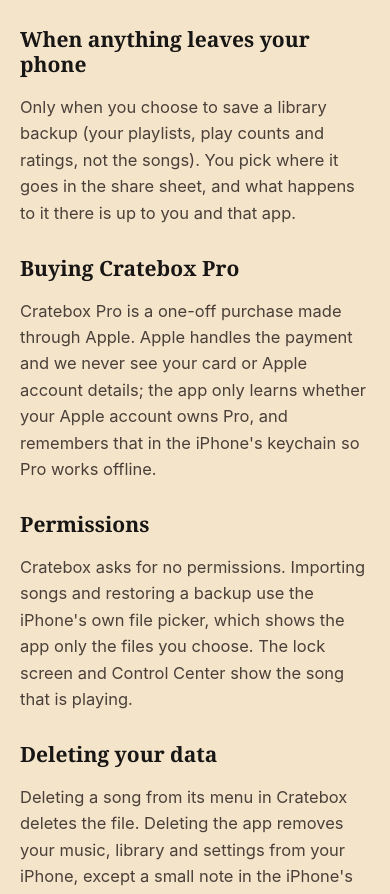
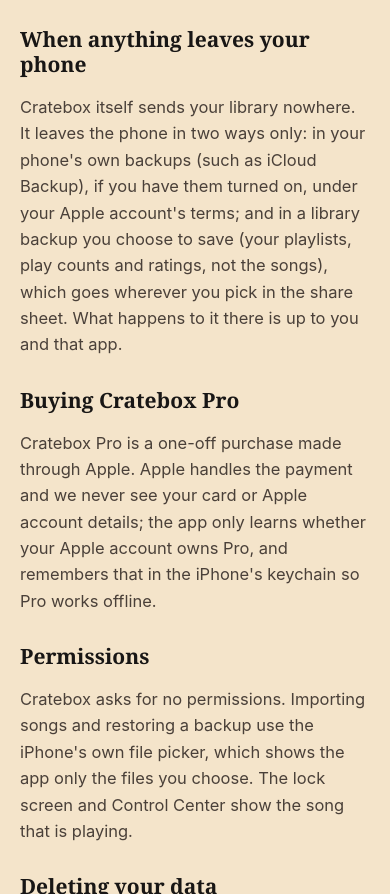
Before and after one commit to xApriCatex/cratebox, a plain HTML site: page privacy.html in a window 390 px wide. Shown: the part 876-1770 px from the top of the page. Drawn offline with Linux system fonts and the light colour scheme.

Commit message:
Privacy: name the phone's own backups under 'When anything leaves your phone'

```diff
--- a/privacy.html
+++ b/privacy.html
@@ -33,7 +33,7 @@ p, li { color: var(--soft); } .updated { font-size: 14px; }
   <p>Your songs are files in Cratebox's own folder on your iPhone, which you can see in the Files app. Play counts, ratings, playlists and settings are saved in Cratebox's own storage on your iPhone. None of it is sent to us or to anyone else. If your phone makes its own backup (for example iCloud Backup), that backup includes them, under your Apple account's privacy terms.</p>
 
   <h2>When anything leaves your phone</h2>
-  <p>Only when you choose to save a library backup (your playlists, play counts and ratings, not the songs). You pick where it goes in the share sheet, and what happens to it there is up to you and that app.</p>
+  <p>Cratebox itself sends your library nowhere. It leaves the phone in two ways only: in your phone's own backups (such as iCloud Backup), if you have them turned on, under your Apple account's terms; and in a library backup you choose to save (your playlists, play counts and ratings, not the songs), which goes wherever you pick in the share sheet. What happens to it there is up to you and that app.</p>
 
   <h2>Buying Cratebox Pro</h2>
   <p>Cratebox Pro is a one-off purchase made through Apple. Apple handles the payment and we never see your card or Apple account details; the app only learns whether your Apple account owns Pro, and remembers that in the iPhone's keychain so Pro works offline.</p>
```
